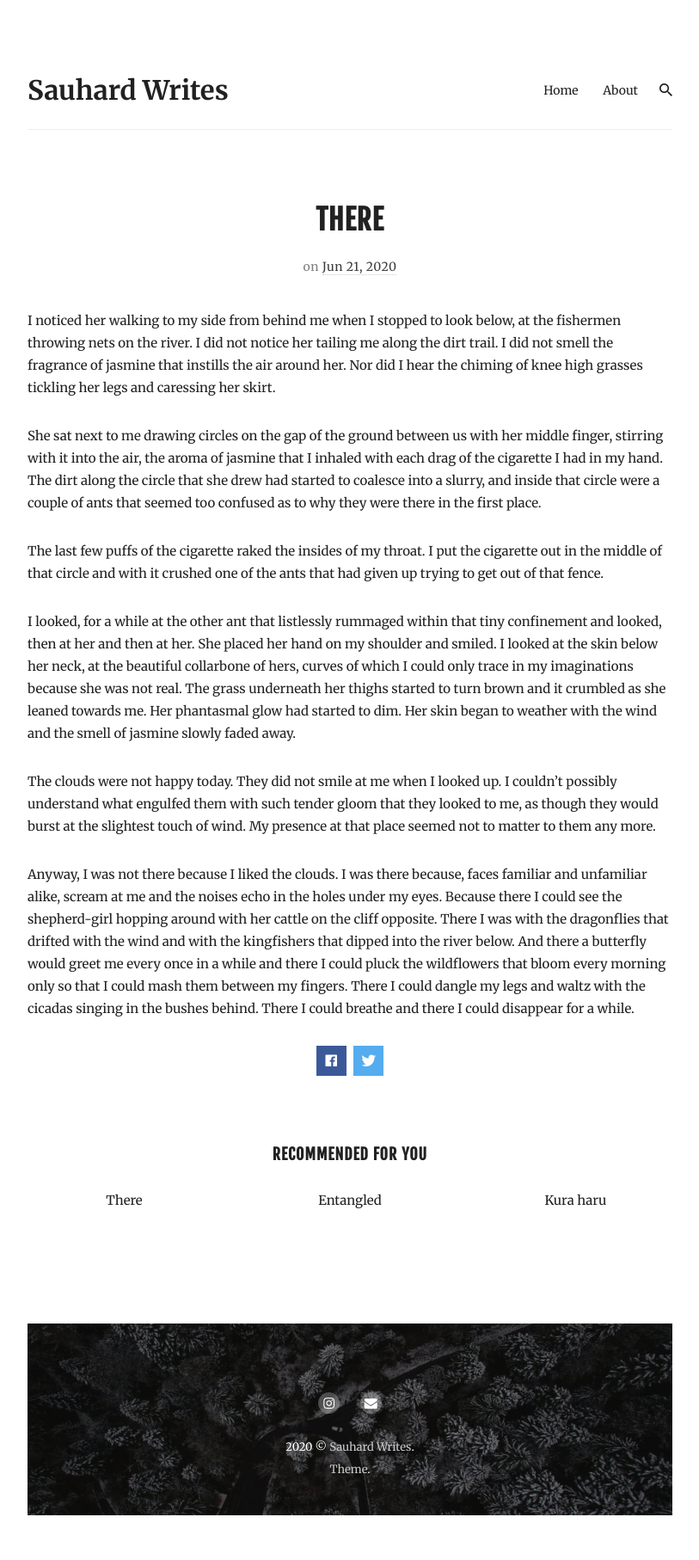
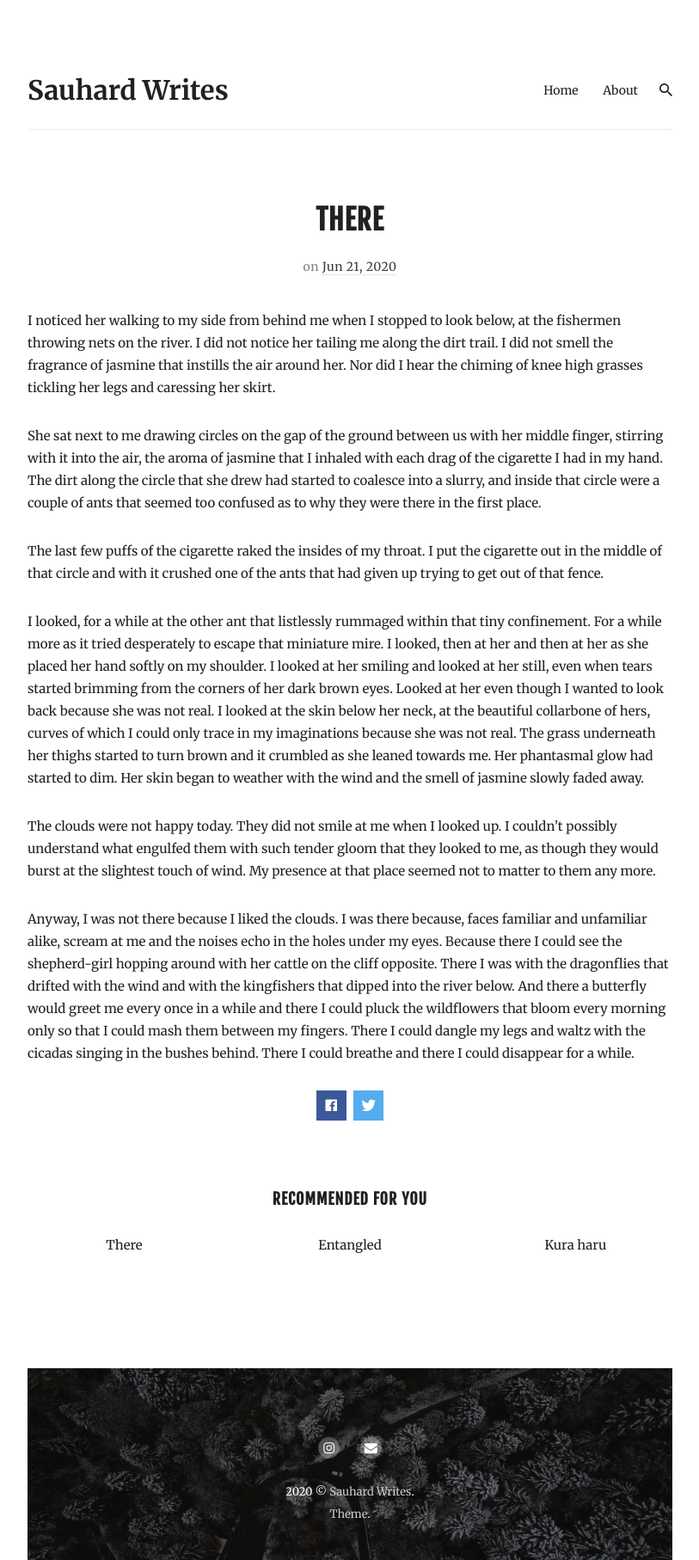
Before and after one commit to Sauhard192/Sauhard-writes-reked, a Jekyll site: the page built from _posts/2020-06-21-There.md, in a window 1280 px wide. Shown: the whole page at 86% size, without its empty margins (233-1046 px from the left). Built offline with Jekyll 4.4.1, drawn with Linux system fonts in a browser that asks for light colours; nearby versions of some CDN libraries; before the commit the page ends 1762 px from its top, so only the background shows below that.

Commit message:
Update 2020-06-21-There.md

```diff
--- a/_posts/2020-06-21-There.md
+++ b/_posts/2020-06-21-There.md
@@ -10,7 +10,7 @@ She sat next to me drawing circles on the gap of the ground between us with her
 
 The last few puffs of the cigarette raked the insides of my throat. I put the cigarette out in the middle of that circle and with it crushed one of the ants that had given up trying to get out of that fence.
 
-I looked, for a while at the other ant that listlessly rummaged within that tiny confinement and looked, then at her and then at her. She placed her hand on my shoulder and smiled. I looked at the skin below her neck, at the beautiful collarbone of hers, curves of which I could only trace in my imaginations because she was not real. The grass underneath her thighs started to turn brown and it crumbled as she leaned towards me. Her phantasmal glow had started to dim. Her skin began to weather with the wind and the smell of jasmine slowly faded away.
+I looked, for a while at the other ant that listlessly rummaged within that tiny confinement. For a while more as it tried desperately to escape that miniature mire. I looked, then at her and then at her as she placed her hand softly on my shoulder. I looked at her smiling and looked at her still, even when tears started brimming from the corners of her dark brown eyes. Looked at her even though I wanted to look back because she was not real. I looked at the skin below her neck, at the beautiful collarbone of hers, curves of which I could only trace in my imaginations because she was not real. The grass underneath her thighs started to turn brown and it crumbled as she leaned towards me. Her phantasmal glow had started to dim. Her skin began to weather with the wind and the smell of jasmine slowly faded away.
 
 The clouds were not happy today. They did not smile at me when I looked up. I couldn't possibly understand what engulfed them with such tender gloom that they looked to me, as though they would burst at the slightest touch of wind. My presence at that place seemed not to matter to them any more.
 
```
